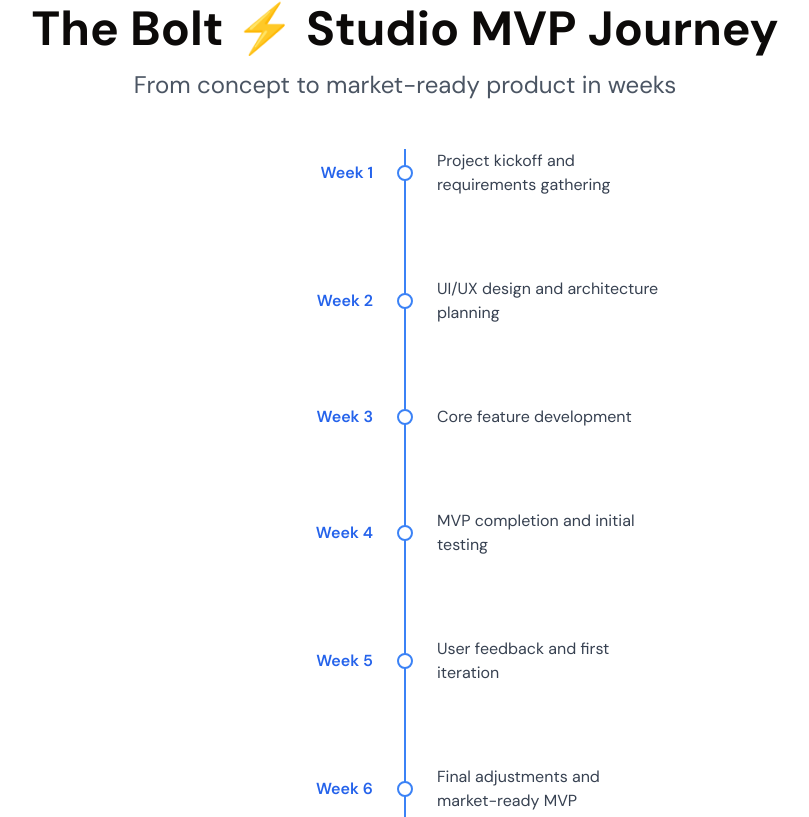
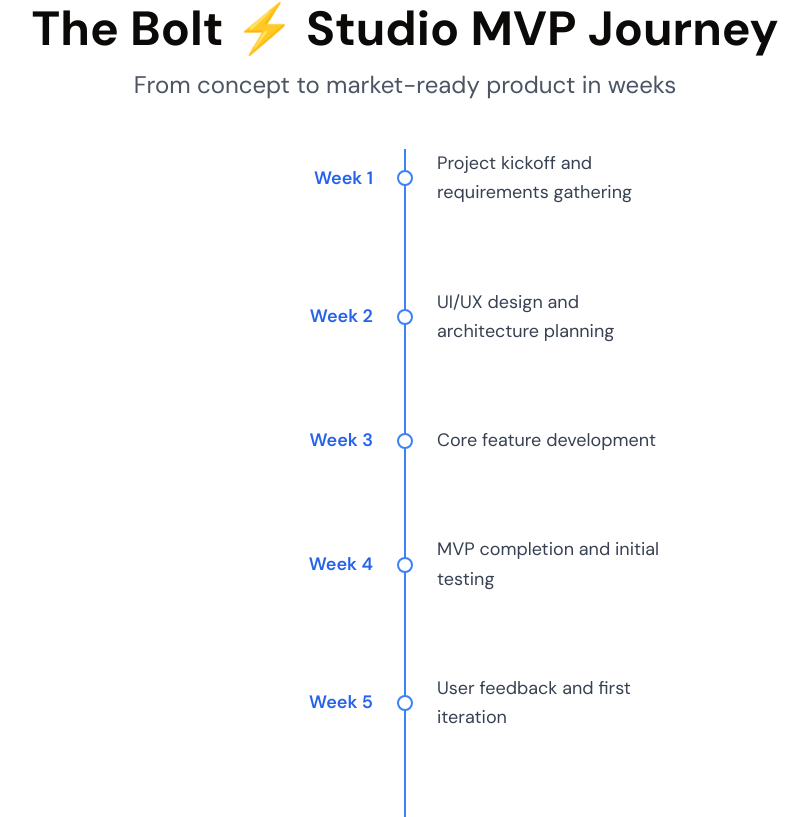
Before and after one commit to alicantorun/alicantorun, a Next.js app: page / in a window 1280 px wide. Shown: the part 3303-4120 px from the top of the page, without its empty margins (235-1044 px from the left). Built offline with nearby package versions, Linux system fonts and the light colour scheme.

Commit message:
adjust animatons

```diff
--- a/components/section.tsx
+++ b/components/section.tsx
@@ -120,7 +120,7 @@
     className,
     ...props
 }) => (
-    <p className={cn("text-lg leading-relaxed mb-6", className)} {...props}>
+    <p className={cn("text-lg leading-relaxed", className)} {...props}>
         {children}
     </p>
 );
--- a/components/timeline.tsx
+++ b/components/timeline.tsx
@@ -9,6 +9,7 @@
     Section,
     SectionSubtitle,
     SectionTitle,
+    Paragraph,
 } from "./section";
 import { Button } from "./ui/button";
 
@@ -19,10 +20,9 @@
 
     useEffect(() => {
         if (inView) {
-            // Add a 1-second delay before starting the animation
             setTimeout(() => {
                 controls.start("visible");
-            }, 1000);
+            }, 500);
         }
     }, [controls, inView]);
 
@@ -56,16 +56,34 @@
         hidden: { height: 0 },
         visible: {
             height: "100%",
-            transition: { duration: 2, ease: "easeInOut" },
+            transition: { duration: 2.5, ease: "easeInOut" },
         },
     };
 
-    const itemVariants = {
-        hidden: { opacity: 0, y: 50 },
+    const weekVariants = {
+        hidden: { opacity: 0, x: -50 },
         visible: (i: number) => ({
             opacity: 1,
-            y: 0,
-            transition: { delay: i * 0.2, duration: 1, ease: "easeOut" },
+            x: 0,
+            transition: { delay: i * 0.3, duration: 1, ease: "easeOut" },
+        }),
+    };
+
+    const descriptionVariants = {
+        hidden: { opacity: 0, x: 50 },
+        visible: (i: number) => ({
+            opacity: 1,
+            x: 0,
+            transition: { delay: i * 0.3, duration: 1, ease: "easeOut" },
+        }),
+    };
+
+    const dotVariants = {
+        hidden: { scale: 0, opacity: 0 },
+        visible: (i: number) => ({
+            scale: 1,
+            opacity: 1,
+            transition: { delay: i * 0.3, duration: 0.5, ease: "easeOut" },
         }),
     };
 
@@ -85,26 +103,40 @@
                         animate={controls}
                     />
                     {timelineItems.map((item, index) => (
-                        <motion.div
+                        <div
                             key={index}
                             className="mb-20 relative flex items-center"
-                            variants={itemVariants}
-                            custom={index}
-                            initial="hidden"
-                            animate={controls}
                         >
-                            <div className="w-1/2 pr-8 text-right">
-                                <p className="font-semibold text-blue-600">
+                            <motion.div
+                                className="w-1/2 pr-8 text-right"
+                                variants={weekVariants}
+                                custom={index}
+                                initial="hidden"
+                                animate={controls}
+                            >
+                                <Paragraph className="font-semibold text-blue-600">
                                     {item.week}
-                                </p>
-                            </div>
-                            <div className="absolute left-1/2 top-1/2 w-4 h-4 bg-white border-2 border-blue-500 rounded-full transform -translate-x-1/2 -translate-y-1/2" />
-                            <div className="w-64 pl-8">
-                                <p className="text-gray-700 whitespace-pre-line">
+                                </Paragraph>
+                            </motion.div>
+                            <motion.div
+                                className="absolute left-[calc(50%-8px)] top-[calc(50%-8px)] w-4 h-4 bg-white border-2 border-blue-500 rounded-full transform -translate-x-1/2 -translate-y-1/2"
+                                variants={dotVariants}
+                                custom={index}
+                                initial="hidden"
+                                animate={controls}
+                            />
+                            <motion.div
+                                className="w-64 pl-8"
+                                variants={descriptionVariants}
+                                custom={index}
+                                initial="hidden"
+                                animate={controls}
+                            >
+                                <Paragraph className="text-gray-700 whitespace-pre-line">
                                     {item.description}
-                                </p>
-                            </div>
-                        </motion.div>
+                                </Paragraph>
+                            </motion.div>
+                        </div>
                     ))}
                 </div>
 
@@ -113,7 +145,7 @@
                     initial={{ opacity: 0, y: 50 }}
                     animate={{ opacity: 1, y: 0 }}
                     transition={{
-                        delay: timelineItems.length * 0.2 + 2, // Increased delay by 1 second
+                        delay: timelineItems.length * 0.2 + 2,
                         duration: 0.5,
                     }}
                 >
```
